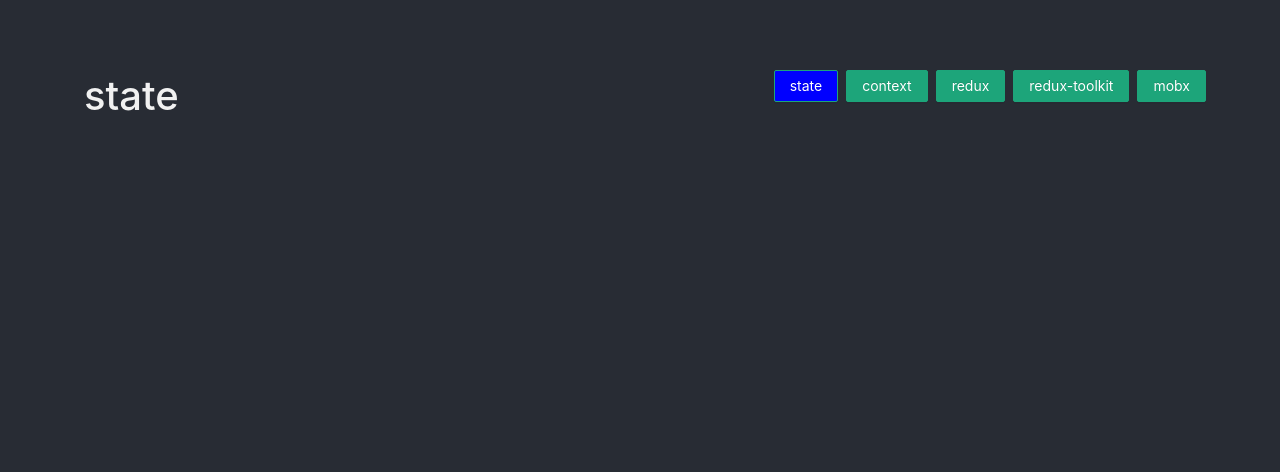
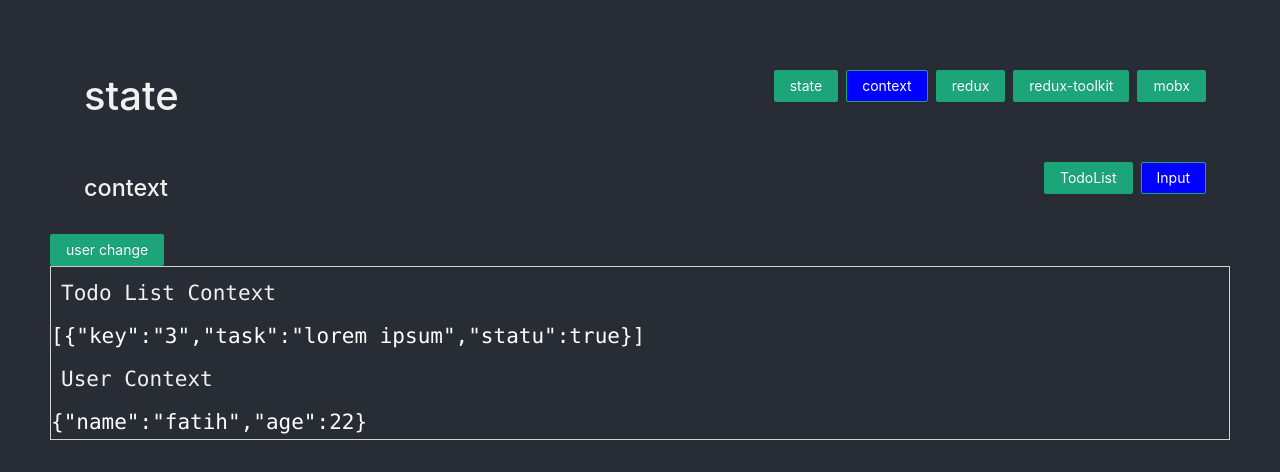
Before and after one commit to fatihemree/sample-redux, a React (Create React App) app: page /context in a window 1280 px wide. Shown: the top 472 px of the page. Built offline with nearby package versions, Linux system fonts and the light colour scheme.

Commit message:
sampleContext

```diff
--- a/src/App.js
+++ b/src/App.js
@@ -2,8 +2,9 @@
 import { Button, PageHeader } from "antd";
 import { useEffect, useMemo, useState } from "react";
 import { BrowserRouter, Link, Route, Routes } from "react-router-dom";
+import TodoProvider from "./sample-context/ProviderContext";
+import SampleContext from "./sample-context/SampleContext";
 import SampleState from "./sample-state/SampleState";
-
 
 function App() {
   const titleArray = useMemo(() => ['state', 'context', 'redux', 'redux-toolkit', 'mobx'], []);
@@ -16,14 +17,16 @@ function App() {
 
   return (
     <BrowserRouter >
-    <PageHeader
-  title={<h1>{title}</h1>}
-  extra={titleArray.map((text, i) => <Link to={`/${text}`}><Button onClick={()=>setPageIndex(i)} style={ pageIndex===i ?{background:'blue'}:{}} type='primary' >{text}</Button></Link>)} />
-    <Routes >
-      <Route path="/state" element={<SampleState />}>
-      </Route>
-    </Routes>
-  </BrowserRouter>
+      <PageHeader
+        title={<h1>{title}</h1>}
+        extra={titleArray.map((text, i) => <Link to={`/${text}`}><Button onClick={() => setPageIndex(i)} style={window.location.pathname.includes(text)  ? { background: 'blue' } : {}} type='primary' >{text}</Button></Link>)} />
+      <Routes >
+        <Route path="state" element={<SampleState />}/>
+
+        <Route  path="context/*" element={<TodoProvider><SampleContext /></TodoProvider>}/>
+
+      </Routes>
+    </BrowserRouter>
   );
 }
 
--- a/src/App.less
+++ b/src/App.less
@@ -1,4 +1,4 @@
-h1,h2,h3,h4,h5,h6{
+h1,h2,h3,h4,h5,h6,p{
   margin: 10px;
   padding: 0;
   color: #f1f1f1;
--- /dev/null
+++ b/src/sample-context/ProviderContext.js
@@ -0,0 +1,34 @@
+import React, { createContext } from 'react'
+
+// export  const TodoContext = createContext();
+export  const TodoContext = createContext();
+  TodoContext.displayName = 'TodoContext';
+
+export default function TodoProvider({children}) {
+    const [todoList, setTodoList] = React.useState([
+        {
+            key: '3',
+            task: 'lorem ipsum',
+            statu: true,
+          }
+    ]);
+
+    const [user, setUser] = React.useState(
+        {
+            name:'fatih',
+            age:22
+          }
+    );
+
+    const contextValue={
+        todoList,
+        user,
+        setTodoList,
+        setUser
+    }
+  return (
+    <TodoContext.Provider value={contextValue}>
+        {children}
+    </TodoContext.Provider>
+  )
+}
--- /dev/null
+++ b/src/sample-context/SampleContext.js
@@ -0,0 +1,61 @@
+import { Button, PageHeader, Row } from 'antd'
+import React, { useCallback, useContext, useMemo } from 'react'
+// import { connect } from 'react-redux'
+import { Route, Routes, useNavigate } from 'react-router-dom'
+import CustomInput from '../component/CustomInput';
+import CustomTable from '../component/CustomTable';
+import { TodoContext } from './ProviderContext';
+export default function SampleContext() {
+  const navigate = useNavigate();
+  const { setUser } = useContext(TodoContext);
+
+   const handleChangeUser=useCallback(
+    () => {
+
+      //yeni bir şey oluşmuyor
+      setUser(prev => ({ ...prev, name: 'emre' }))
+    },
+    [setUser],
+  )
+
+
+  return (
+    console.log('sampleContextMain'),
+    <>
+      <PageHeader
+        title={<h3>context</h3>}
+        extra={[
+          <Button type="primary" style={window.location.pathname.includes('todo') ? { background: 'blue' } : {}} onClick={() => navigate('todo')}>TodoList</Button>,
+          <Button type="primary" style={!window.location.pathname.includes('todo') ? { background: 'blue' } : {}} onClick={() => navigate('')}>Input</Button>
+        ]} />
+      <Row>
+        <Button type='primary' onClick={ handleChangeUser}>user change</Button>
+      </Row>
+      <Routes >
+        <Route caseSensitive path="/" element={<InputArea />}>
+        </Route>
+        <Route caseSensitive path="/todo" element={<CustomTable></CustomTable>}>
+        </Route>
+      </Routes>
+    </>
+  )
+}
+
+
+
+const InputArea = () => {
+  const { todoList,user } = useContext(TodoContext);
+
+  return useMemo(() => {
+    console.log('inputArea');
+    return (<div style={{ border: '1px solid lightGrey' }}>
+    <code>
+      <p>Todo List Context</p>
+      {JSON.stringify(todoList, '\r')}
+      <p>User Context</p>
+      {JSON.stringify(user, '\r')}
+    </code>
+  </div>)}, [todoList, user]);
+
+  // return renderComp;
+}
```
